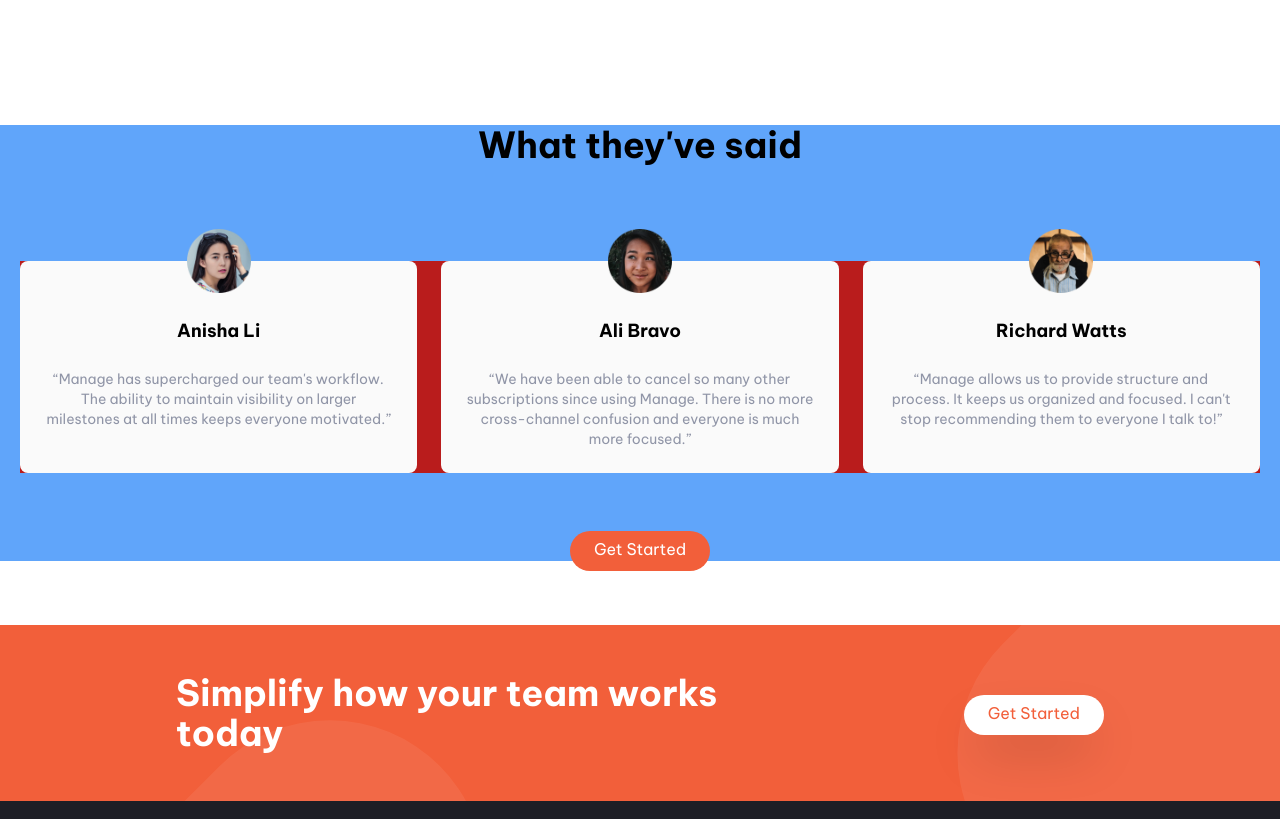
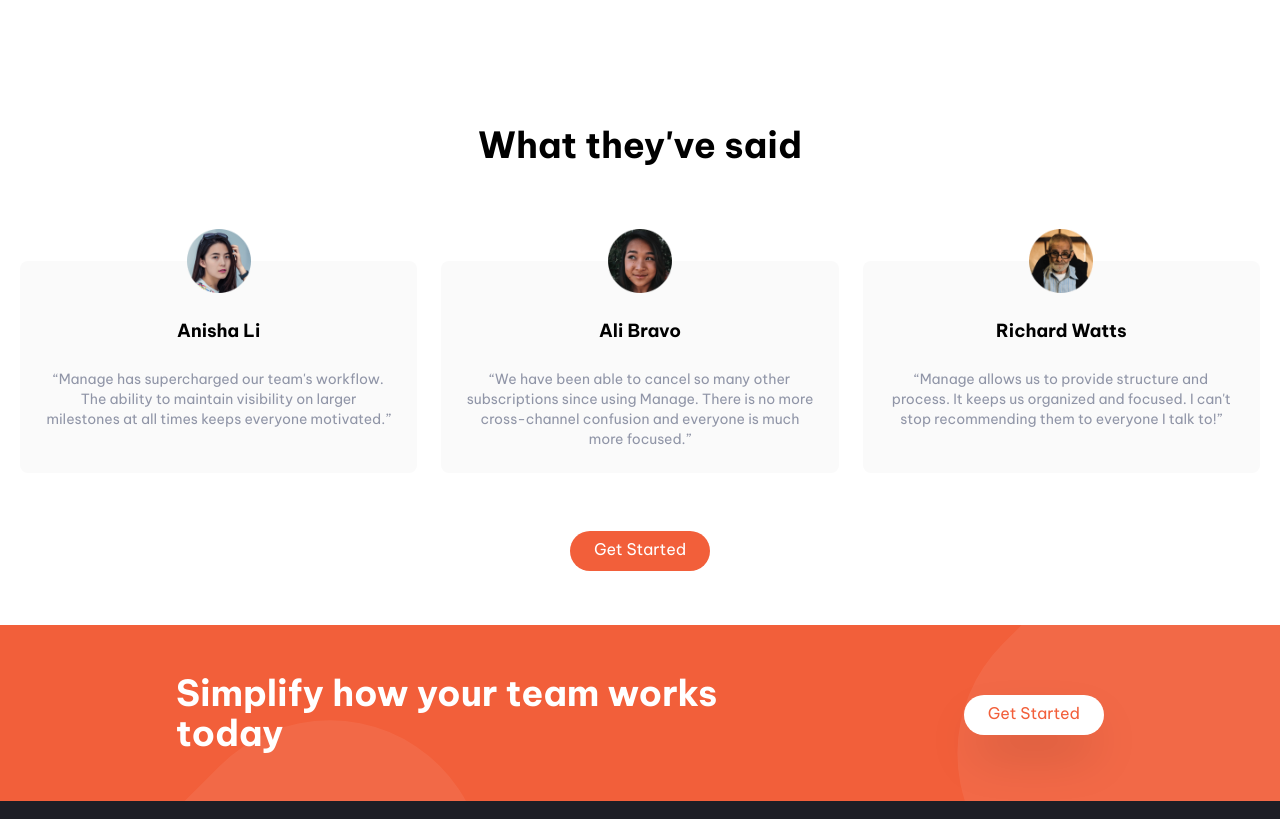
Before and after one commit to Conscious-Mind/manage-landing-page-frontend, a website: page index.html in a window 1280 px wide. Shown: the part 1167-1986 px from the top of the page. Drawn offline with Linux system fonts and the light colour scheme.

Commit message:
updating css

```diff
--- a/index.html
+++ b/index.html
@@ -226,12 +226,12 @@
       <!-- Testimonials -->
       <section role="testiomonial" class="" id="testimonials">
         <!-- Container to heading and testiomonial block -->
-        <div class="mx-auto mt-32 max-w-screen-xl bg-blue-400 px-5 text-center">
+        <div class="mx-auto mt-32 max-w-screen-xl px-5 text-center">
           <!-- Heading -->
           <h2 class="text-center text-4xl font-bold">What they've said</h2>
           <!-- Testiomonial container-->
           <div
-            class="mt-24 flex flex-col justify-between bg-red-700 md:flex-row md:space-y-0 md:space-x-6"
+            class="mt-24 flex flex-col justify-between md:flex-row md:space-y-0 md:space-x-6"
           >
             <!-- Testiomnial 1 Start-->
             <div
```
Also changed, not shown: css/main-min.css, css/main.css.
